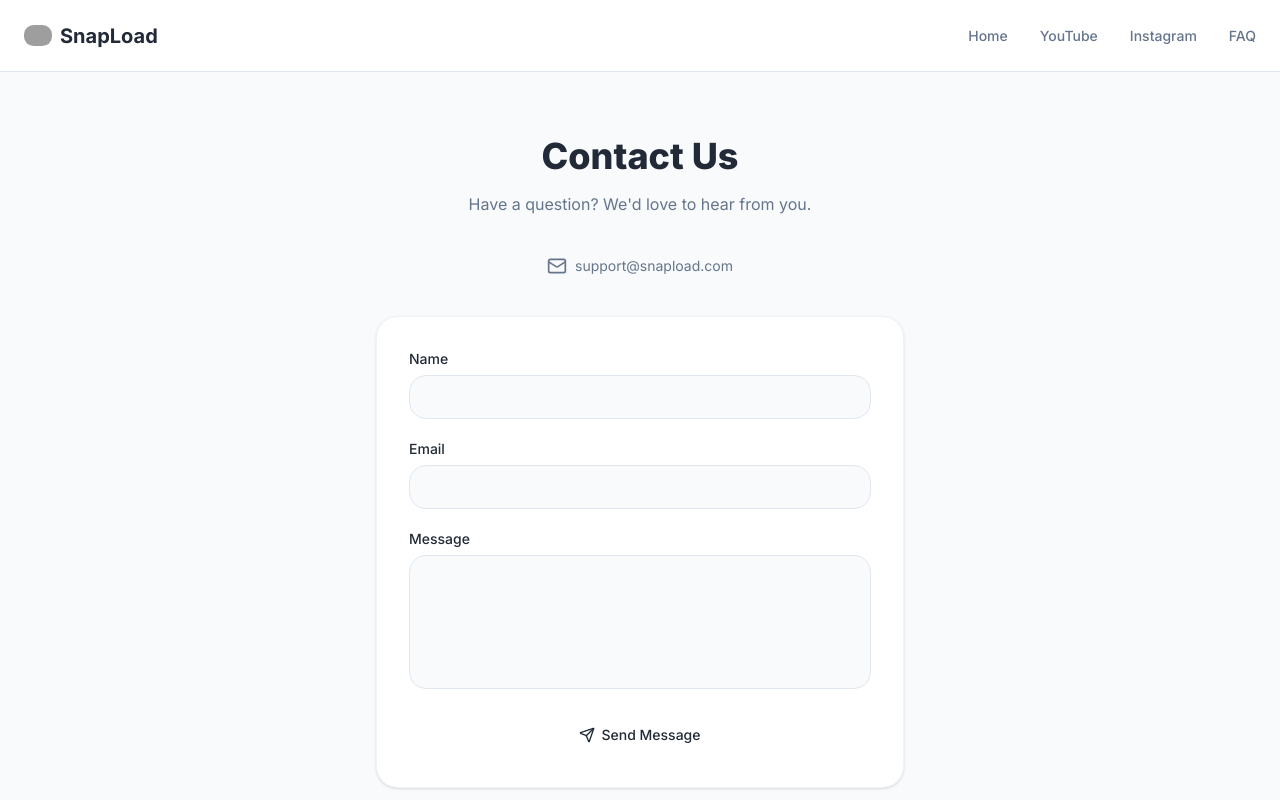
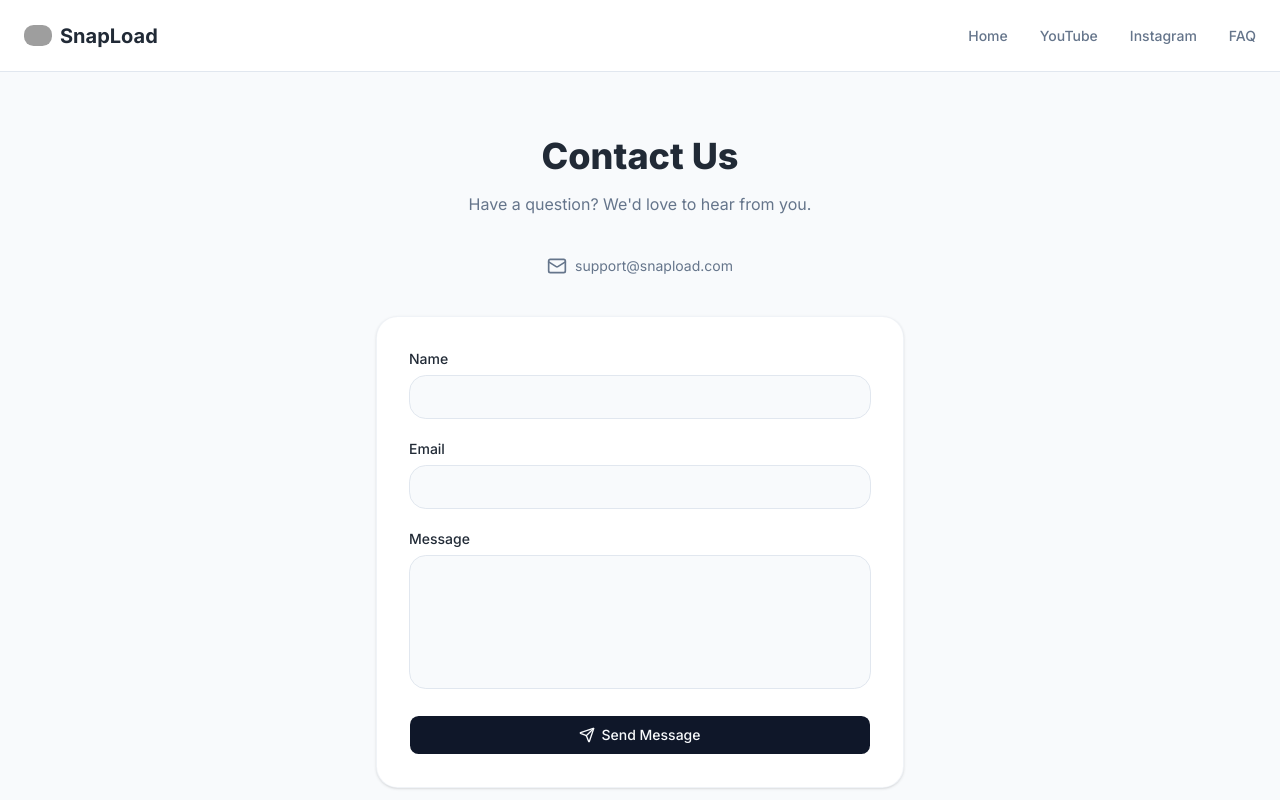
Before and after one commit to sunil8521/video-downloader, a Next.js app in the folder client/: page /contact in a window 1280 px wide. Shown: the top 800 px of the page. Built offline with nearby package versions, Linux system fonts and the light colour scheme; grey boxes are pictures that could not be loaded.

Commit message:
fix(client): resolve next/font timeout and Accordion TS errors

```diff
--- a/client/app/contact/page.tsx
+++ b/client/app/contact/page.tsx
@@ -53,7 +53,7 @@ export default function ContactPage() {
                 className="w-full bg-surface border border-border rounded-xl p-4 text-sm outline-none focus:border-accent transition-colors resize-none"
               />
             </div>
-            <Button type="submit" variant="hero" size="lg" className="w-full">
+            <Button type="submit" variant="default" size="lg" className="w-full">
               <Send className="h-4 w-4" /> Send Message
             </Button>
           </form>
--- a/client/app/layout.tsx
+++ b/client/app/layout.tsx
@@ -1,21 +1,7 @@
 import type { Metadata } from "next";
-import { Geist, Geist_Mono, Inter } from "next/font/google";
 import "./globals.css";
 import { cn } from "@/lib/utils";
 import { Toaster } from "@/components/ui/sonner"
-
-
-const inter = Inter({subsets:['latin'],variable:'--font-sans'});
-
-const geistSans = Geist({
-  variable: "--font-geist-sans",
-  subsets: ["latin"],
-});
-
-const geistMono = Geist_Mono({
-  variable: "--font-geist-mono",
-  subsets: ["latin"],
-});
 
 export const metadata: Metadata = {
   title: {
@@ -59,9 +45,9 @@ export default function RootLayout({
   children: React.ReactNode;
 }>) {
   return (
-    <html lang="en" className={cn("font-sans", inter.variable)}>
+    <html lang="en" className="font-sans">
       <body
-        className={`${geistSans.variable} ${geistMono.variable} antialiased`}
+        className="antialiased"
       >
         {children}
         <Toaster richColors position="top-right" duration={5000} />
--- a/client/components/home/HomeFaq.tsx
+++ b/client/components/home/HomeFaq.tsx
@@ -22,7 +22,7 @@ export function HomeFaq() {
         <p className="text-center text-muted-foreground mb-12">
           Everything you need to know about SnapLoad.
         </p>
-        <Accordion type="single" collapsible className="space-y-3">
+        <Accordion className="space-y-3">
           {faqs.map((faq, i) => (
             <AccordionItem
               key={i}
```
